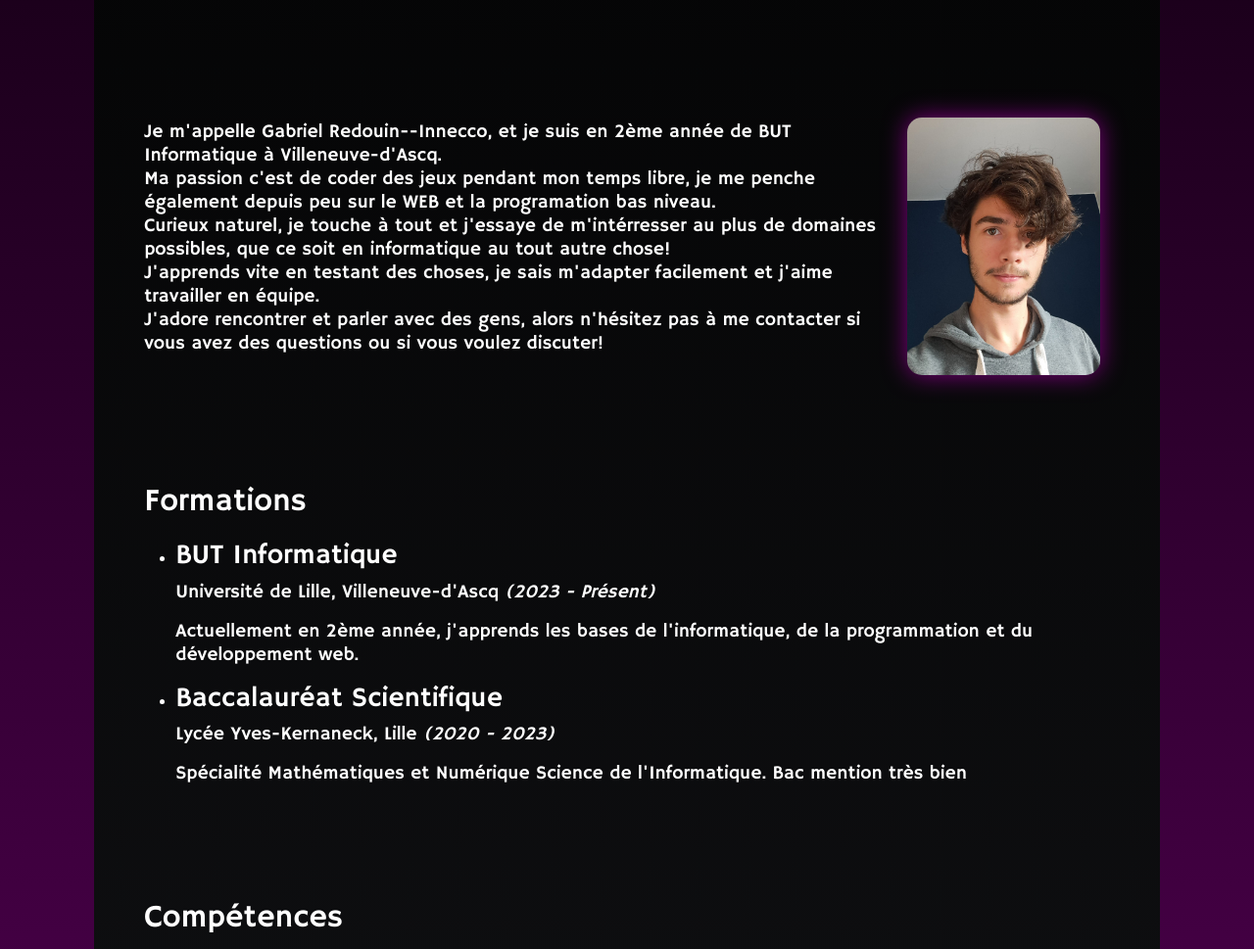
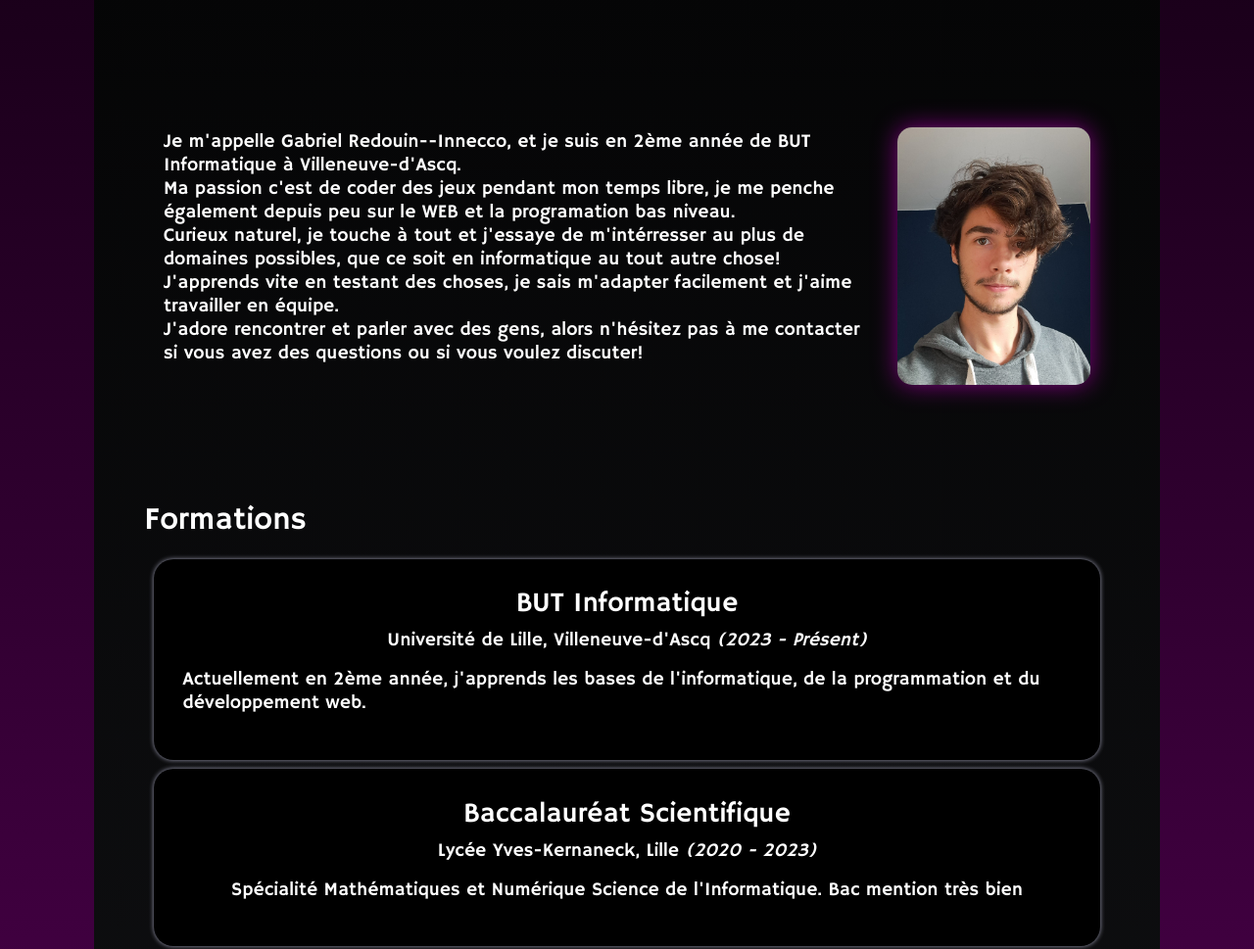
Before and after one commit to Goniix/Goniix.github.io, a plain HTML site: page index.html in a window 1280 px wide. Shown: the part 700-1669 px from the top of the page at 98% size. Drawn offline with nearby package versions, Linux system fonts and the light colour scheme.

Commit message:
school card

```diff
--- a/index.html
+++ b/index.html
@@ -38,18 +38,16 @@
                 </section>
                 <section id="Forma">
                     <h1>Formations</h1>
-                    <ul>
-                        <li>
+                    <div class="school-box">
                         <h3>BUT Informatique</h3>
                         <p>Université de Lille, Villeneuve-d'Ascq <i>(2023 - Présent)</i></p>
                         <p>Actuellement en 2ème année, j'apprends les bases de l'informatique, de la programmation et du développement web.</p>
-                        </li>
-                        <li>
+                    </div>
+                    <div class="school-box">
                         <h3>Baccalauréat Scientifique</h3>
                         <p>Lycée Yves-Kernaneck, Lille <i>(2020 - 2023)</i></p>
                         <p>Spécialité Mathématiques et Numérique Science de l'Informatique. Bac mention très bien</p>
-                        </li>
-                    </ul>
+                    </div>
                 </section>
 
                 <section id="Skills">
--- a/styles/default_style.css
+++ b/styles/default_style.css
@@ -68,11 +68,14 @@ div.main {
   justify-content: center;
   align-items: center;
 }
+#Intro p{
+  margin-left: 2%;
+}
 
 #Intro img {
   max-width: 20%;
   border-radius: 15px;
-  margin: 1%;
+  margin: 2%;
   filter: drop-shadow(0 0 0.75rem purple);
   transition: all 0.2s ease-in-out;
 }
@@ -89,6 +92,20 @@ div.monolith {
   background-image: linear-gradient(black, #1a1b1f);
   width: 85%;
   padding: 4% 4% 20px;
+}
+
+/* FORMATION SECTION */
+.school-box{
+  display: flex;
+  flex-direction: column;
+  justify-content: center;
+  align-items: center;
+  background-color: black;
+  border-radius: 20px;
+  padding: 3%;
+  margin: 1%;
+  transition: all 0.2s ease-in-out;
+  filter: drop-shadow(0 0 0.15rem #9c9cb1);
 }
 
 /* SKILLS SECTION */
```
Lines whose indentation alone changed are shown as unchanged.
